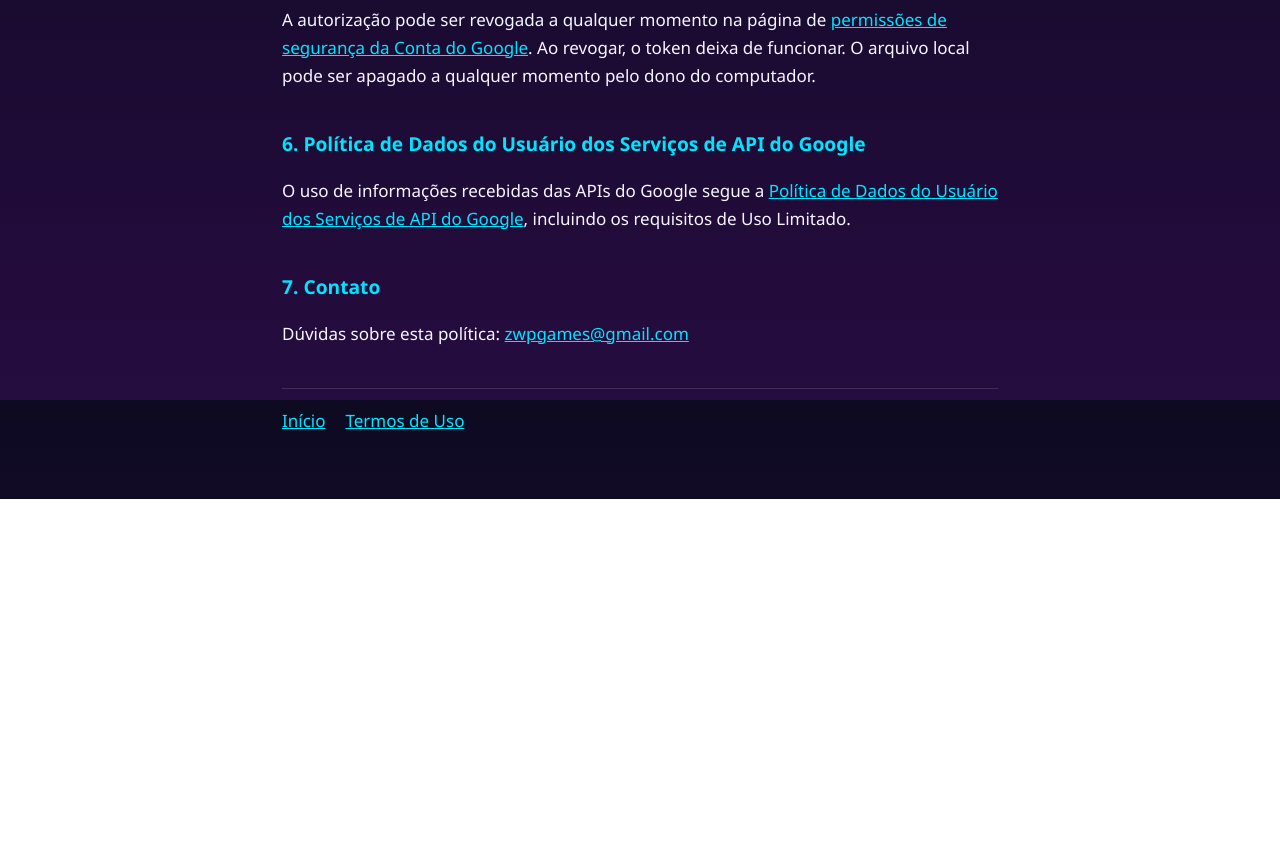
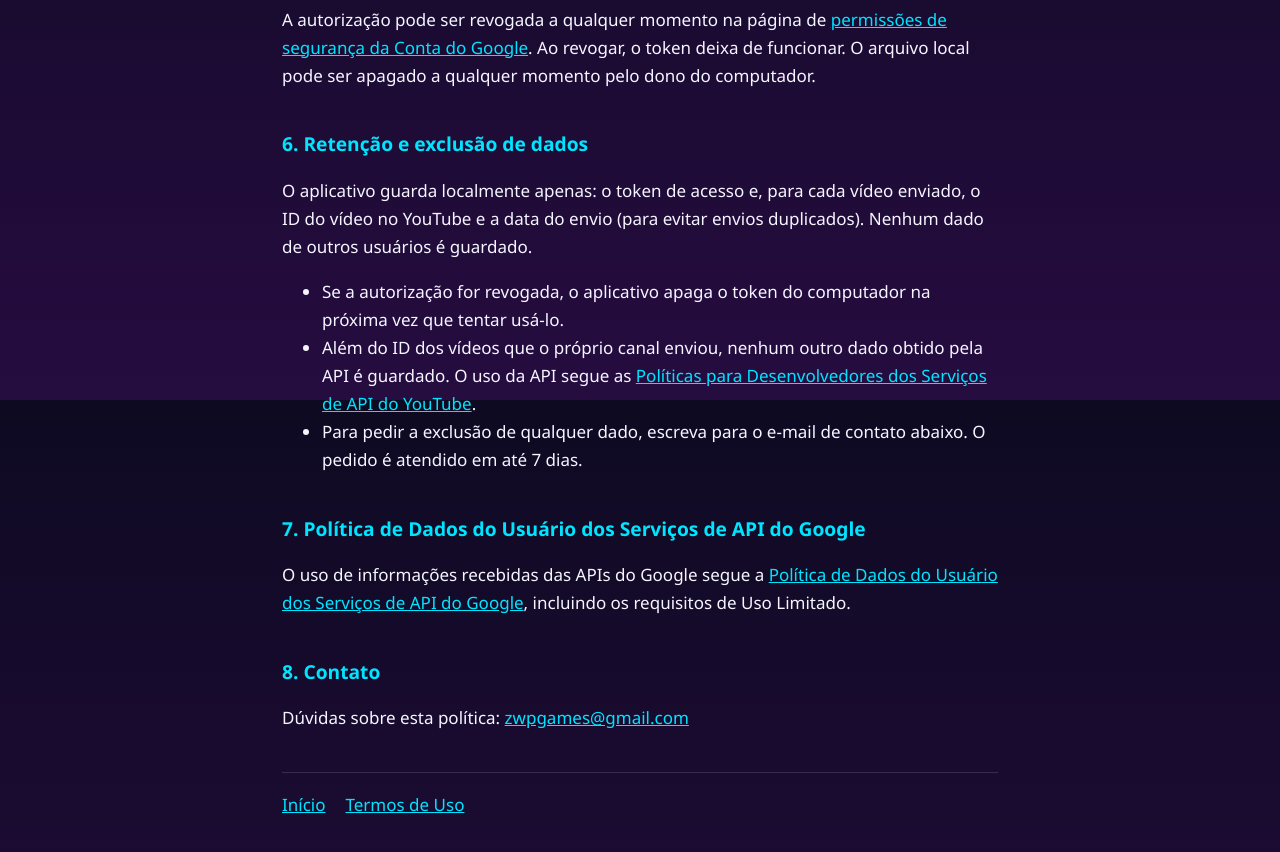
Before and after one commit to Izackwap/zwpgames, a plain HTML site: page privacidade.html in a window 1280 px wide. Shown: the part 1200-2052 px from the top of the page. Before the commit the page ends 1699 px from the top, so only its background shows below. Drawn offline with Linux system fonts and the light colour scheme.

Commit message:
Privacidade: retenção e exclusão de dados; início: aviso de uso da API do YouTube
Co-Authored-By: Claude Opus 5.5 <noreply@anthropic.com>

```diff
--- a/privacidade.html
+++ b/privacidade.html
@@ -44,12 +44,22 @@ para o YouTube/Google, para fazer o upload.</p>
 <a href="https://myaccount.google.com/permissions">permissões de segurança da Conta do Google</a>.
 Ao revogar, o token deixa de funcionar. O arquivo local pode ser apagado a qualquer momento pelo dono do computador.</p>
 
-<h2>6. Política de Dados do Usuário dos Serviços de API do Google</h2>
+<h2>6. Retenção e exclusão de dados</h2>
+<p>O aplicativo guarda localmente apenas: o token de acesso e, para cada vídeo enviado, o ID do vídeo no YouTube
+e a data do envio (para evitar envios duplicados). Nenhum dado de outros usuários é guardado.</p>
+<ul>
+  <li>Se a autorização for revogada, o aplicativo apaga o token do computador na próxima vez que tentar usá-lo.</li>
+  <li>Além do ID dos vídeos que o próprio canal enviou, nenhum outro dado obtido pela API é guardado. O uso da API segue as
+  <a href="https://developers.google.com/youtube/terms/developer-policies">Políticas para Desenvolvedores dos Serviços de API do YouTube</a>.</li>
+  <li>Para pedir a exclusão de qualquer dado, escreva para o e-mail de contato abaixo. O pedido é atendido em até 7 dias.</li>
+</ul>
+
+<h2>7. Política de Dados do Usuário dos Serviços de API do Google</h2>
 <p>O uso de informações recebidas das APIs do Google segue a
 <a href="https://developers.google.com/terms/api-services-user-data-policy">Política de Dados do Usuário dos Serviços de API do Google</a>,
 incluindo os requisitos de Uso Limitado.</p>
 
-<h2>7. Contato</h2>
+<h2>8. Contato</h2>
 <p>Dúvidas sobre esta política: <a href="mailto:zwpgames@gmail.com">zwpgames@gmail.com</a></p>
 
 <nav>
```
Also changed, not shown: index.html (+7 -1 lines).
